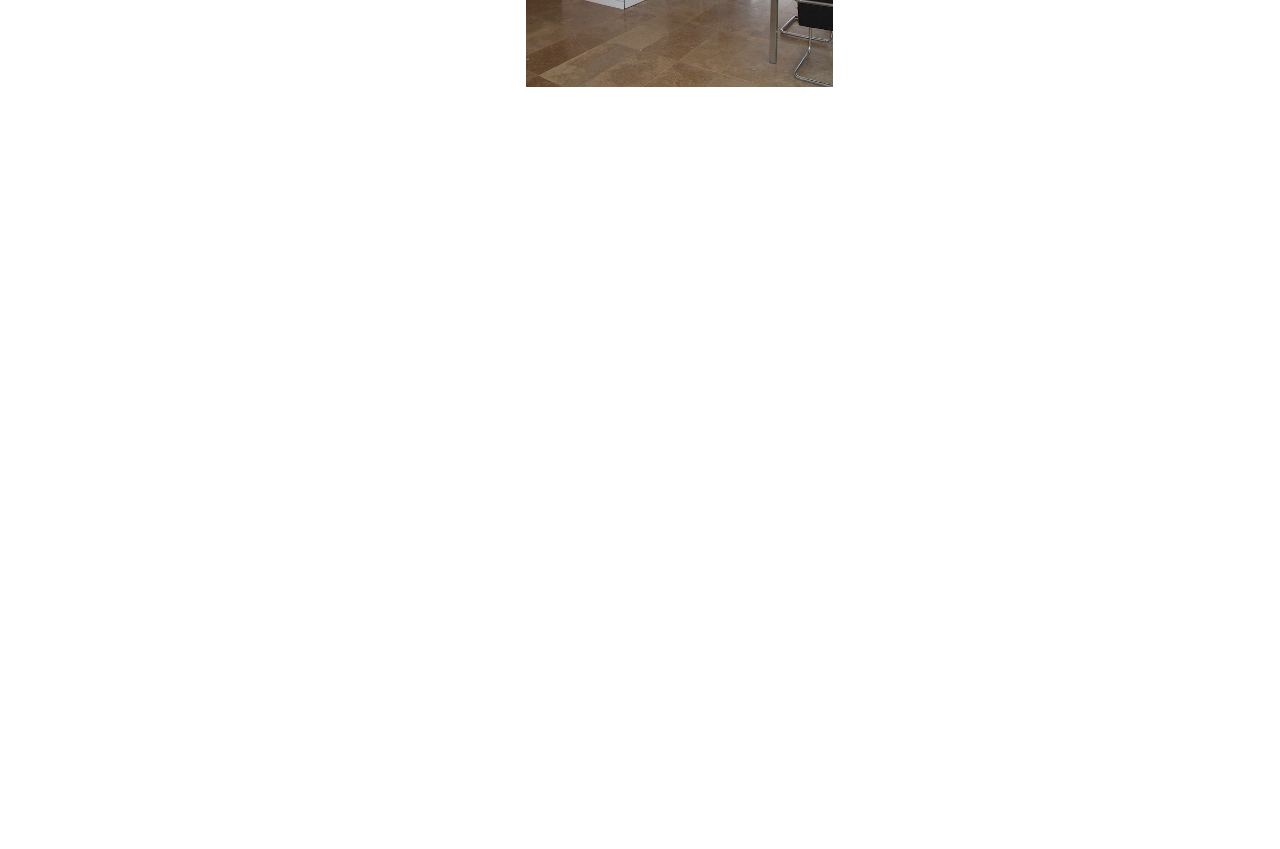
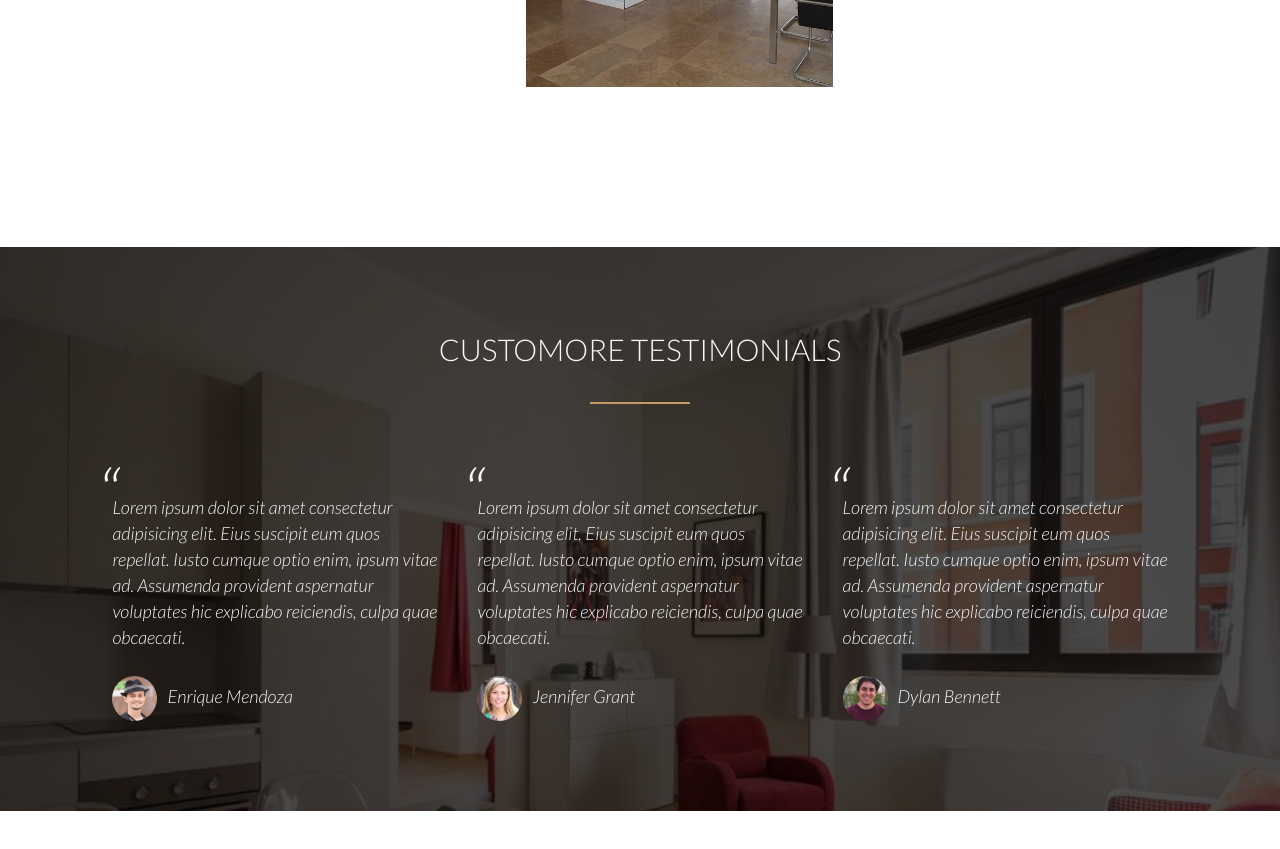
Before and after one commit to nikolaPokrajac/Hotel_Website, a website: page index.html in a window 1280 px wide. Shown: the part 2723-3572 px from the top of the page. Before the commit the page ends 2970 px from the top, so only its background shows below. Drawn offline with Linux system fonts and the light colour scheme.

Commit message:
Section Testimonials added.

```diff
--- a/index.html
+++ b/index.html
@@ -125,7 +125,42 @@
         <figure class="gallery__item gallery__item--11"><img src="img/gal-11.jpg" alt="Gallery image 11" class="gallery__img"></figure>
     </section>
 
-    <section class="testimonials"></section>
+    <section class="section-testimonials">
+        <div class="u-center-text u-margin-bottom-medium">
+            <h2 class="heading-2">
+                Customore Testimonials
+            </h2>
+        </div>
+        <div class="testimonials">
+            <div class="testimonials__item">
+                <blockquote class="testimonials__blockquote">
+                    Lorem ipsum dolor sit amet consectetur adipisicing elit. Eius suscipit eum quos repellat. Iusto
+                    cumque optio enim, ipsum vitae ad. Assumenda provident aspernatur voluptates hic explicabo
+                    reiciendis, culpa quae obcaecati.
+                    <cite class="testimonials__cite"><img src="img/customer-1.jpg" alt="Customer 1 photo" class="testimonials__img">Enrique
+                        Mendoza</cite>
+                </blockquote>
+            </div>
+            <div class="testimonials__item">
+                <blockquote class="testimonials__blockquote">
+                    Lorem ipsum dolor sit amet consectetur adipisicing elit. Eius suscipit eum quos repellat. Iusto
+                    cumque optio enim, ipsum vitae ad. Assumenda provident aspernatur voluptates hic explicabo
+                    reiciendis, culpa quae obcaecati.
+                    <cite class="testimonials__cite"><img src="img/customer-2.jpg" alt="Customer 2 photo" class="testimonials__img">Jennifer
+                        Grant</cite>
+                </blockquote>
+            </div>
+            <div class="testimonials__item">
+                <blockquote class="testimonials__blockquote">
+                    Lorem ipsum dolor sit amet consectetur adipisicing elit. Eius suscipit eum quos repellat. Iusto
+                    cumque optio enim, ipsum vitae ad. Assumenda provident aspernatur voluptates hic explicabo
+                    reiciendis, culpa quae obcaecati.
+                    <cite class="testimonials__cite"><img src="img/customer-3.jpg" alt="Customer 3 photo" class="testimonials__img">Dylan
+                        Bennett</cite>
+                </blockquote>
+            </div>
+        </div>
+    </section>
 
     <section class="rooms"></section>
 
--- /dev/null
+++ b/sass/layout/_testimonials.scss
@@ -0,0 +1,39 @@
+.testimonials {
+    display: grid;
+    grid-template-columns: repeat(auto-fit, minmax(25rem, 1fr));
+    grid-gap: 2rem;
+
+    &__item {
+        color: $color-grey-light-1;
+        font-size: 1.8rem;
+    }
+
+    &__blockquote {
+        padding: 1rem;
+        font-style: italic;
+        line-height: 145%;
+        position: relative;
+        margin-top: 4rem;
+
+        &:before {
+            content: "\201C";
+            font-size: 7rem;
+            display: block;
+            position: absolute;
+            top: -5px;
+            left: -5px;
+        }
+    }
+
+    &__cite {
+        margin-top: 2.5rem;
+        display: block;
+    }
+
+    &__img {
+        height: 4.5rem;
+        border-radius: 50%;
+        margin-right: 1rem;
+        vertical-align: middle;
+    }
+}
--- a/sass/main.scss
+++ b/sass/main.scss
@@ -14,5 +14,6 @@
 @import "layout/gallery";
 @import "layout/header";
 @import "layout/navigation";
+@import "layout/testimonials";
 
 @import "pages/home";
--- a/sass/pages/_home.scss
+++ b/sass/pages/_home.scss
@@ -2,3 +2,12 @@
     grid-column: center-start / center-end;
     padding: 10rem 0;
 }
+
+.section-testimonials {
+    grid-column: full-start / full-end;
+    margin-bottom: 10rem;
+    background-image: linear-gradient(rgba($color-black, 0.7), rgba($color-black, 0.7)), url(../img/background.jpg);
+    background-size: cover;
+    background-attachment: fixed;
+    padding: 8rem 8vw;
+}
```
Also changed, not shown: css/style.css, img/background.jpg (added), img/customer-1.jpg (added), img/customer-2.jpg (added), img/customer-3.jpg (added).
